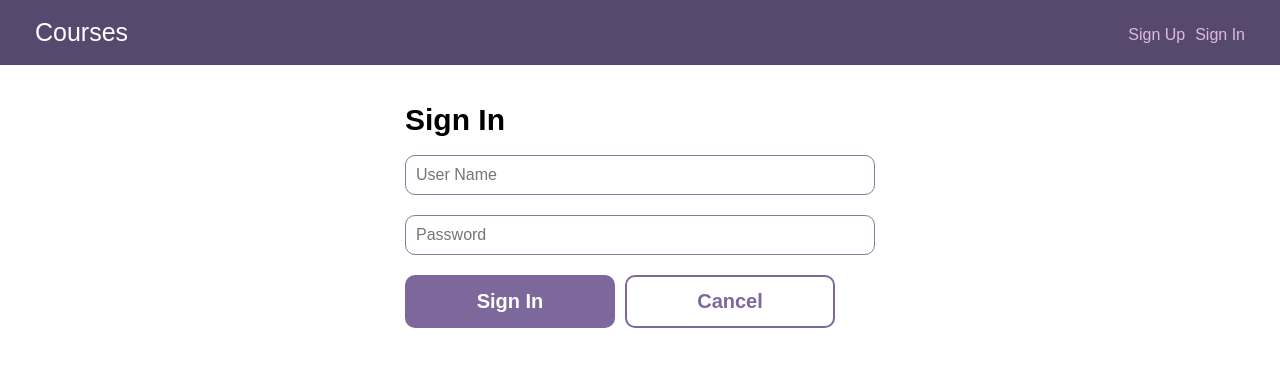
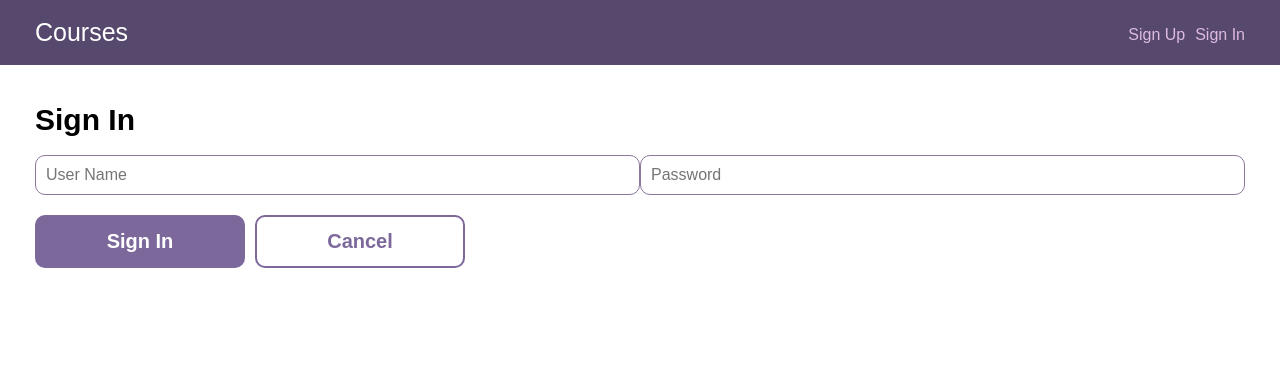
Before and after one commit to dantasyisland/team-treehouse-unit-10-Full-Stack-App, a React (Create React App) app in the folder client/: page /signin in a window 1280 px wide. Shown: the top 366 px of the page. Built offline with nearby package versions, Linux system fonts and the light colour scheme.

Commit message:
Fixed form layout

```diff
--- a/client/src/Components/CreateCourse.js
+++ b/client/src/Components/CreateCourse.js
@@ -71,6 +71,7 @@ export default class CreateCourse extends Component {
         errors={errors}
         elements={
           <>
+            <div>
               <input
                 id="title"
                 name="title"
@@ -93,6 +94,8 @@ export default class CreateCourse extends Component {
                 onChange={this.change}
                 placeholder="Course Description"
               />
+            </div>
+            <div>
               <input
                 id="estimatedTime"
                 name="estimatedTime"
@@ -109,6 +112,7 @@ export default class CreateCourse extends Component {
                 onChange={this.change}
                 placeholder="Materials Needed"
               />
+            </div>
           </>
         }
       />
--- a/client/src/Components/Form.js
+++ b/client/src/Components/Form.js
@@ -19,11 +19,12 @@ export default function Form({
   }
 
   return (
-    <div className="form--centered">
+    <main>
+      <div className="wrap">
         <h2>{headerText}</h2>
         <ErrorsDisplay errors={errors} />
         <form onSubmit={handleSubmit} type="submit">
-        {elements}
+          <div className="main--flex">{elements}</div>
           <button className="button" type="submit">
             {submitButtonText}
           </button>
@@ -32,6 +33,7 @@ export default function Form({
           </button>
         </form>
       </div>
+    </main>
   );
 }
 
--- a/client/src/Components/UpdateCourse.js
+++ b/client/src/Components/UpdateCourse.js
@@ -86,6 +86,7 @@ export default class UpdateCourse extends Component {
         errors={this.state.errors}
         elements={
           <>
+            <div>
               <input
                 id="title"
                 name="title"
@@ -108,6 +109,8 @@ export default class UpdateCourse extends Component {
                 onChange={this.change}
                 placeholder="Course Description"
               />
+            </div>
+            <div>
               <input
                 id="estimatedTime"
                 name="estimatedTime"
@@ -124,6 +127,7 @@ export default class UpdateCourse extends Component {
                 onChange={this.change}
                 placeholder="Materials Needed"
               />
+            </div>
           </>
         }
       />
```
Also changed, not shown: 2 other files (tests, documents, lock files or other folders). Lines whose indentation alone changed are shown as unchanged.
